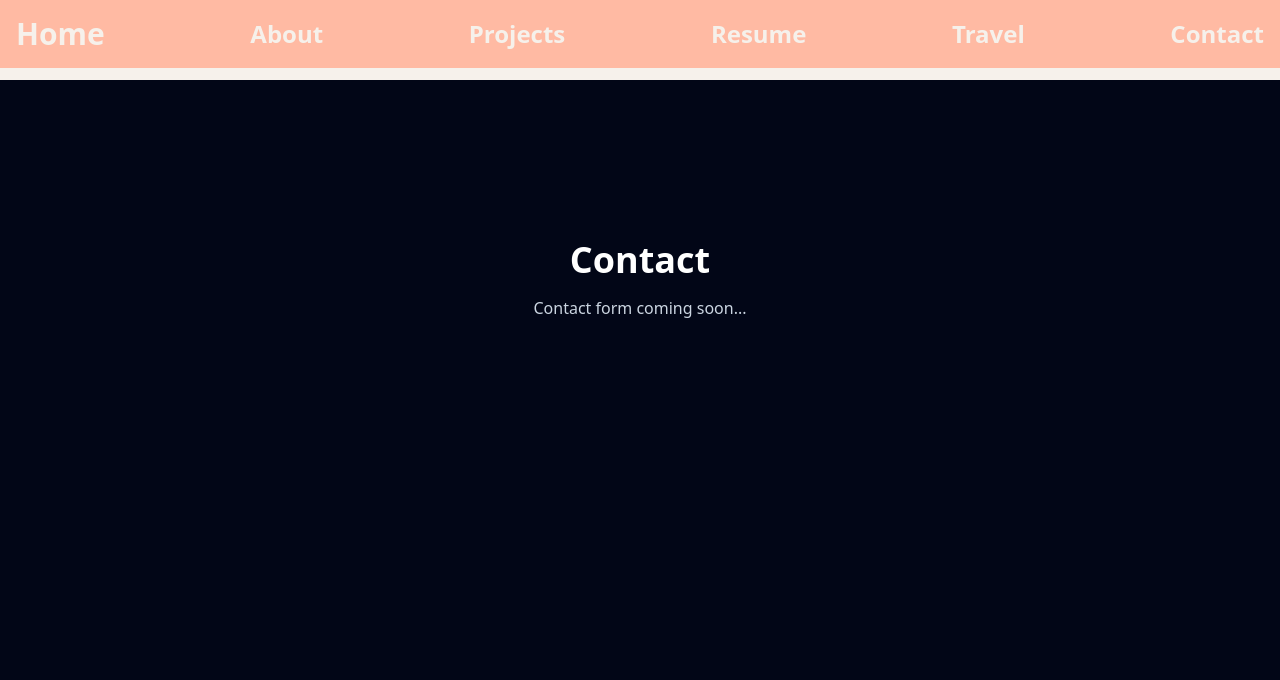
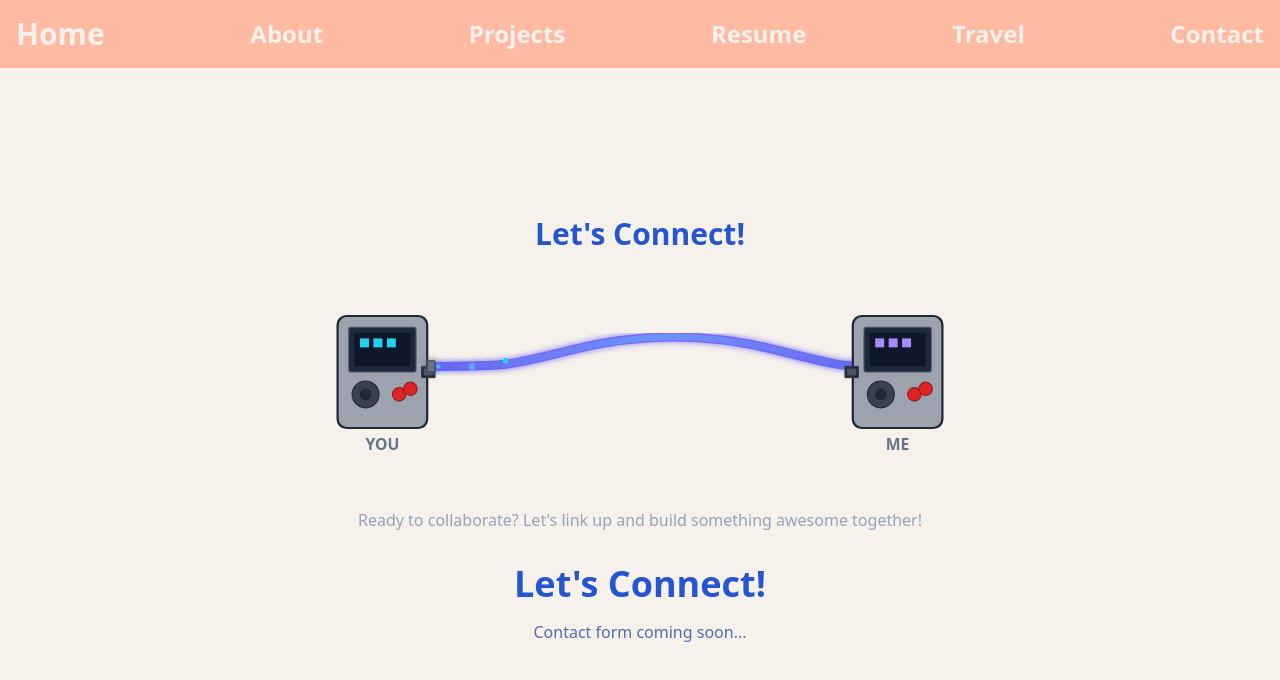
Before and after one commit to Cesar-J-H/cesar-j-h.github.io, a React (Vite) app: page /contact in a window 1280 px wide. Shown: the top 680 px of the page. Built offline with nearby package versions, Linux system fonts and the light colour scheme.

Commit message:
Experimenting with Contact page and graphics

```diff
--- /dev/null
+++ b/src/components/LinkCable.tsx
@@ -0,0 +1,185 @@
+import React from 'react';
+
+const LinkCableAnimation = () => {
+  return (
+    <div className="w-full max-w-2xl mx-auto py-8">
+        {/* Heading */}
+        <div className="text-center mt-6">
+            <h2 className="text-3xl font-bold text-lightBlue mb-2">Let's Connect!</h2>
+        </div>
+      <svg
+        viewBox="0 0 600 200"
+        className="w-full h-auto"
+        xmlns="http://www.w3.org/2000/svg"
+      >
+        {/* Cable Gradient */}
+        <defs>
+          <linearGradient id="cableGradient" x1="0%" y1="0%" x2="100%" y2="0%">
+            <stop offset="0%" style={{ stopColor: '#6366f1', stopOpacity: 1 }} />
+            <stop offset="50%" style={{ stopColor: '#8b5cf6', stopOpacity: 1 }} />
+            <stop offset="100%" style={{ stopColor: '#6366f1', stopOpacity: 1 }} />
+          </linearGradient>
+
+          {/* Glow effect */}
+          <filter id="glow">
+            <feGaussianBlur stdDeviation="3" result="coloredBlur"/>
+            <feMerge>
+              <feMergeNode in="coloredBlur"/>
+              <feMergeNode in="SourceGraphic"/>
+            </feMerge>
+          </filter>
+
+          {/* Data flow animation */}
+          <linearGradient id="flowGradient" x1="0%" y1="0%" x2="100%" y2="0%">
+            <stop offset="0%" style={{ stopColor: '#60a5fa', stopOpacity: 0 }}>
+              <animate
+                attributeName="offset"
+                values="0;1"
+                dur="2s"
+                repeatCount="indefinite"
+              />
+            </stop>
+            <stop offset="50%" style={{ stopColor: '#60a5fa', stopOpacity: 1 }}>
+              <animate
+                attributeName="offset"
+                values="0;1"
+                dur="2s"
+                repeatCount="indefinite"
+              />
+            </stop>
+            <stop offset="100%" style={{ stopColor: '#60a5fa', stopOpacity: 0 }}>
+              <animate
+                attributeName="offset"
+                values="0;1"
+                dur="2s"
+                repeatCount="indefinite"
+              />
+            </stop>
+          </linearGradient>
+        </defs>
+
+        {/* Left Game Boy */}
+        <g transform="translate(30, 50)">
+          {/* Game Boy Body */}
+          <rect x="0" y="0" width="80" height="100" rx="8" fill="#9ca3af" stroke="#1f2937" strokeWidth="2"/>
+
+          {/* Screen */}
+          <rect x="10" y="10" width="60" height="40" rx="2" fill="#1e293b" stroke="#475569" strokeWidth="1"/>
+          <rect x="15" y="15" width="50" height="30" fill="#0f172a"/>
+
+          {/* Screen content - pixels */}
+          <rect x="20" y="20" width="8" height="8" fill="#22d3ee">
+            <animate attributeName="opacity" values="1;0.5;1" dur="1.5s" repeatCount="indefinite"/>
+          </rect>
+          <rect x="32" y="20" width="8" height="8" fill="#22d3ee">
+            <animate attributeName="opacity" values="0.5;1;0.5" dur="1.5s" repeatCount="indefinite"/>
+          </rect>
+          <rect x="44" y="20" width="8" height="8" fill="#22d3ee">
+            <animate attributeName="opacity" values="1;0.5;1" dur="1.5s" repeatCount="indefinite"/>
+          </rect>
+
+          {/* D-pad */}
+          <circle cx="25" cy="70" r="12" fill="#374151" stroke="#1f2937" strokeWidth="1"/>
+          <rect x="20" y="67" width="10" height="6" fill="#1f2937"/>
+          <rect x="22" y="65" width="6" height="10" fill="#1f2937"/>
+
+          {/* Buttons */}
+          <circle cx="55" cy="70" r="6" fill="#dc2626" stroke="#991b1b" strokeWidth="1"/>
+          <circle cx="65" cy="65" r="6" fill="#dc2626" stroke="#991b1b" strokeWidth="1"/>
+
+          {/* Link Port */}
+          <rect x="75" y="45" width="12" height="10" fill="#1f2937" stroke="#374151" strokeWidth="1"/>
+          <rect x="77" y="47" width="8" height="6" fill="#4b5563"/>
+        </g>
+
+        {/* Cable */}
+        <g filter="url(#glow)">
+          {/* Main cable body */}
+          <path
+            d="M 117 95 C 180 95, 180 95, 240 80 C 300 65, 360 65, 420 80 C 480 95, 480 95, 513 95"
+            stroke="url(#cableGradient)"
+            strokeWidth="8"
+            fill="none"
+            strokeLinecap="round"
+          />
+
+          {/* Data flow effect */}
+          <path
+            d="M 117 95 C 180 95, 180 95, 240 80 C 300 65, 360 65, 420 80 C 480 95, 480 95, 513 95"
+            stroke="url(#flowGradient)"
+            strokeWidth="6"
+            fill="none"
+            strokeLinecap="round"
+            opacity="0.8"
+          />
+
+          {/* Cable connectors */}
+          <rect x="110" y="90" width="7" height="10" fill="#6b7280" stroke="#374151" strokeWidth="1" rx="1"/>
+          <rect x="513" y="90" width="7" height="10" fill="#6b7280" stroke="#374151" strokeWidth="1" rx="1"/>
+        </g>
+
+        {/* Floating data particles */}
+        <circle cx="150" cy="95" r="3" fill="#60a5fa">
+          <animate attributeName="cx" values="150;500" dur="3s" repeatCount="indefinite"/>
+          <animate attributeName="opacity" values="0;1;1;0" dur="3s" repeatCount="indefinite"/>
+        </circle>
+        <circle cx="120" cy="95" r="2" fill="#60a5fa">
+          <animate attributeName="cx" values="120;500" dur="4s" repeatCount="indefinite"/>
+          <animate attributeName="opacity" values="0;1;1;0" dur="4s" repeatCount="indefinite"/>
+        </circle>
+        <circle cx="180" cy="90" r="2.5" fill="#22d3ee">
+          <animate attributeName="cx" values="180;500" dur="3.5s" repeatCount="indefinite"/>
+          <animate attributeName="opacity" values="0;1;1;0" dur="3.5s" repeatCount="indefinite"/>
+        </circle>
+
+        {/* Right Game Boy */}
+        <g transform="translate(490, 50)">
+          {/* Game Boy Body */}
+          <rect x="0" y="0" width="80" height="100" rx="8" fill="#9ca3af" stroke="#1f2937" strokeWidth="2"/>
+
+          {/* Screen */}
+          <rect x="10" y="10" width="60" height="40" rx="2" fill="#1e293b" stroke="#475569" strokeWidth="1"/>
+          <rect x="15" y="15" width="50" height="30" fill="#0f172a"/>
+
+          {/* Screen content - pixels */}
+          <rect x="20" y="20" width="8" height="8" fill="#a78bfa">
+            <animate attributeName="opacity" values="0.5;1;0.5" dur="1.5s" repeatCount="indefinite"/>
+          </rect>
+          <rect x="32" y="20" width="8" height="8" fill="#a78bfa">
+            <animate attributeName="opacity" values="1;0.5;1" dur="1.5s" repeatCount="indefinite"/>
+          </rect>
+          <rect x="44" y="20" width="8" height="8" fill="#a78bfa">
+            <animate attributeName="opacity" values="0.5;1;0.5" dur="1.5s" repeatCount="indefinite"/>
+          </rect>
+
+          {/* D-pad */}
+          <circle cx="25" cy="70" r="12" fill="#374151" stroke="#1f2937" strokeWidth="1"/>
+          <rect x="20" y="67" width="10" height="6" fill="#1f2937"/>
+          <rect x="22" y="65" width="6" height="10" fill="#1f2937"/>
+
+          {/* Buttons */}
+          <circle cx="55" cy="70" r="6" fill="#dc2626" stroke="#991b1b" strokeWidth="1"/>
+          <circle cx="65" cy="65" r="6" fill="#dc2626" stroke="#991b1b" strokeWidth="1"/>
+
+          {/* Link Port */}
+          <rect x="-7" y="45" width="12" height="10" fill="#1f2937" stroke="#374151" strokeWidth="1"/>
+          <rect x="-5" y="47" width="8" height="6" fill="#4b5563"/>
+        </g>
+
+        {/* Labels */}
+        <text x="70" y="170" textAnchor="middle" fill="#64748b" fontSize="14" fontWeight="600">
+          YOU
+        </text>
+        <text x="530" y="170" textAnchor="middle" fill="#64748b" fontSize="14" fontWeight="600">
+          ME
+        </text>
+      </svg>
+
+      <div className="text-center mt-6">
+        <p className="text-slate-400">Ready to collaborate? Let's link up and build something awesome together!</p>
+      </div>
+    </div>
+  );
+};
+
+export default LinkCableAnimation;
--- a/src/pages/Contact.tsx
+++ b/src/pages/Contact.tsx
@@ -1,16 +1,21 @@
 import React from 'react';
+import LinkCableAnimation from '../components/LinkCable';
 
 const Contact: React.FC = () => {
   return (
-    <div className="min-h-screen bg-slate-950">
-      <main className="pt-20">
-        <section className="max-w-6xl mx-auto px-6 py-20">
-          <h1 className="text-4xl font-bold text-white">Contact</h1>
-          <p className="text-slate-300 mt-4">Contact form coming soon...</p>
-        </section>
-      </main>
-    </div>
+    <section className="max-w-6xl mx-auto px-6 py-20">
+      {/* Link Cable Animation */}
+      <LinkCableAnimation />
+
+      {/* Let's Connect Heading */}
+      <div className="min-h-screen">
+
+        <h1 className="text-4xl font-bold text-lightBlue">Let's Connect!</h1>
+        <p className="text-lighterBlue mt-4">Contact form coming soon...</p>
+      </div>
+    </section>
   );
-};
+}
+
 
 export default Contact;
```
